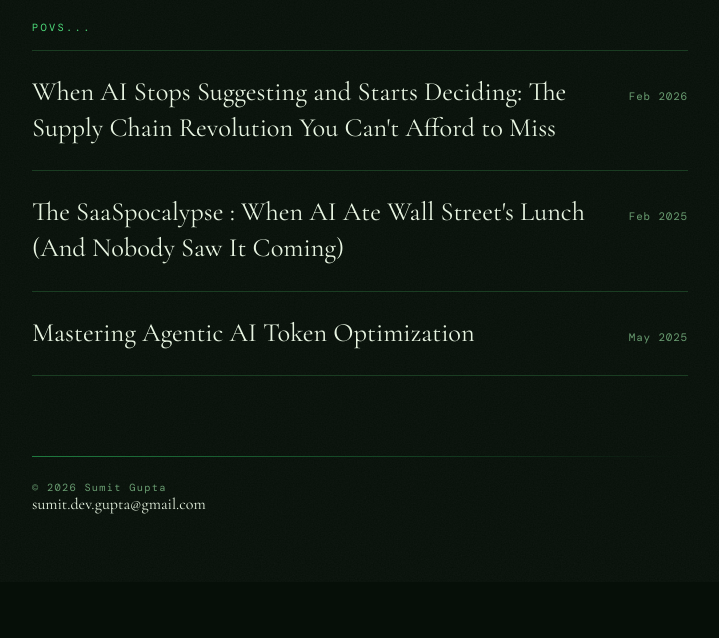
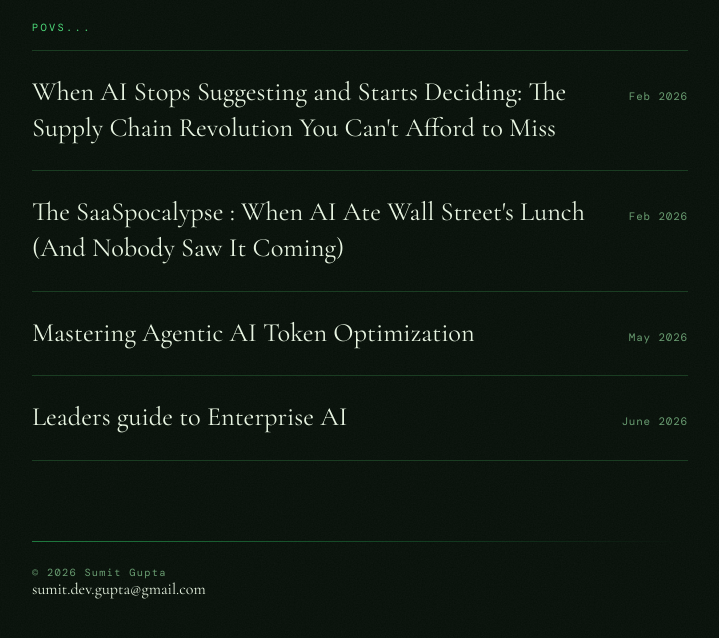
Before and after one commit to sumitdevgupto/blogs, a plain HTML site: page index.html in a window 1280 px wide. Shown: the part 218-856 px from the top of the page, without its empty margins (280-999 px from the left). Before the commit the page ends 800 px from the top, so only its background shows below. Drawn offline with nearby package versions, Linux system fonts and the light colour scheme; a web font is replaced by a local one.

Commit message:
Add files via upload

```diff
--- a/index.html
+++ b/index.html
@@ -273,16 +273,25 @@
       <li class="post-item">
         <a class="post-link" href="https://sumitdevgupto.github.io/saaspocalypse/" target="_blank" rel="noopener">
           <span class="post-title">The SaaSpocalypse : When AI Ate Wall Street's Lunch (And Nobody Saw It Coming)</span>
-          <span class="post-date">Feb 2025</span>
+          <span class="post-date">Feb 2026</span>
         </a>
       </li>
 
       <li class="post-item">
         <a class="post-link" href="https://sumitdevgupto.github.io/token-optimisation/" target="_blank" rel="noopener">
           <span class="post-title">Mastering Agentic AI Token Optimization</span>
-          <span class="post-date">May 2025</span>
+          <span class="post-date">May 2026</span>
         </a>
       </li>
+
+      <li class="post-item">
+        <a class="post-link" href="https://sumitdevgupto.github.io/leaders-guide-to-enterprise-ai/" target="_blank" rel="noopener">
+          <span class="post-title">Leaders guide to Enterprise AI</span>
+          <span class="post-date">June 2026</span>
+        </a>
+      </li>
+
+
 
     </ul>
 
```
